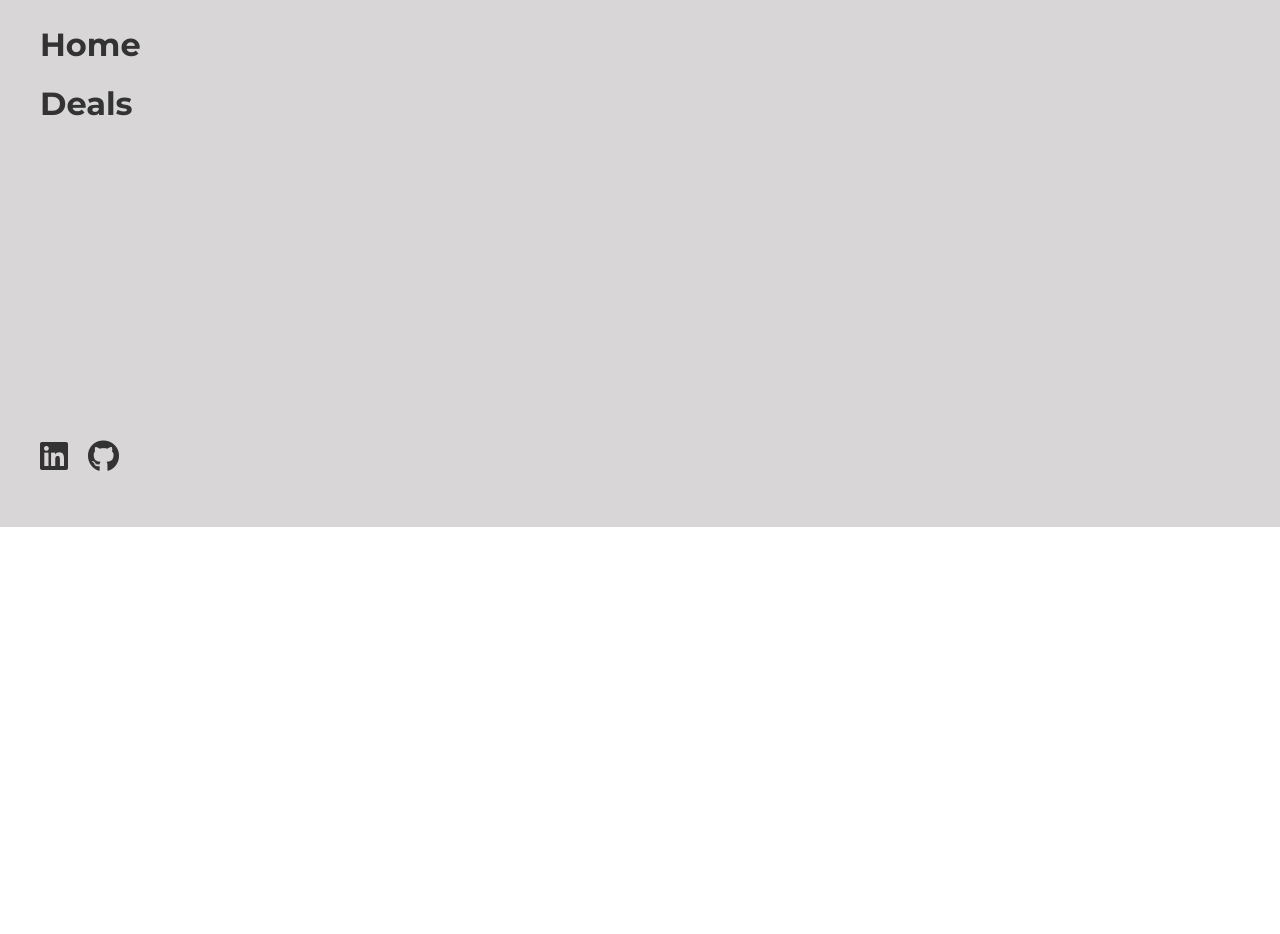
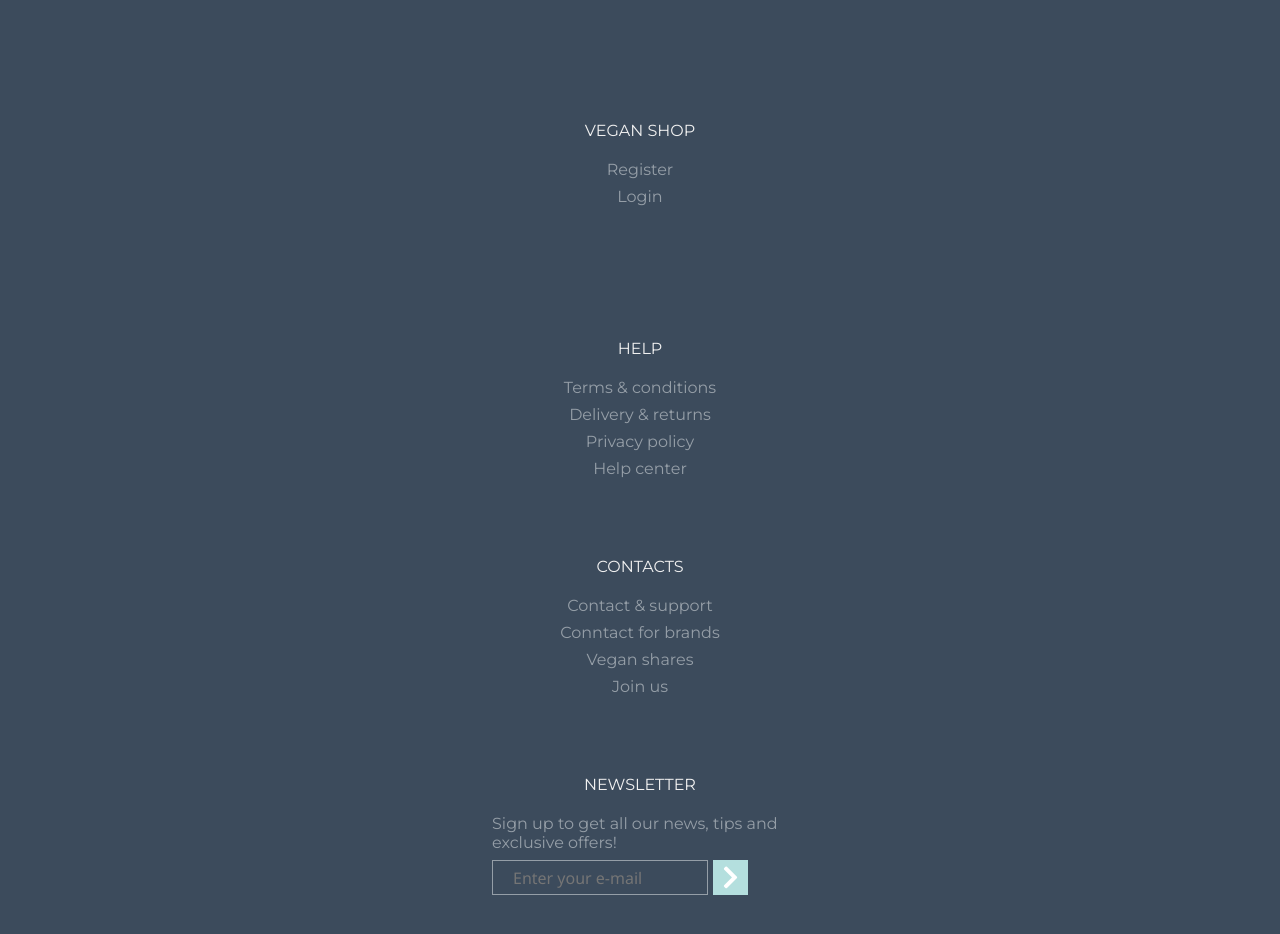
Before and after one commit to JuanLoyola/second-ecommerce, a Vue app: page / in a window 1280 px wide. Shown: the part 308-1242 px from the top of the page. Before the commit the page ends 835 px from the top, so only its background shows below. Built offline with nearby package versions, Linux system fonts and the light colour scheme.

Commit message:
home done

```diff
--- a/src/App.vue
+++ b/src/App.vue
@@ -10,6 +10,7 @@
         <NavBar v-if="!mobileView" />
       </div>
       <router-view/>
+    <TheFooter></TheFooter>
     </div>
 </template>
 
@@ -44,7 +45,7 @@ html {
   position: absolute;
   top: 35px;
   width: 100%;
-  padding: 20px;
+  padding: 0px;
   background-color: #fff;
   box-shadow: 2px 2px 2px 1px rgba(0, 0, 0, 0.2);
   transition: 1s transform cubic-bezier(0,.12,.14,1);
@@ -52,12 +53,18 @@ html {
 .open {
   transform: translateX(300px);
 }
+@media (min-width: 1300px) {
+  .content {
+    padding: 0px;
+  }
+}
 </style>
 
 <script>
 import InfoBar from '@/components/InfoBar.vue'
 import NavBar from '@/components/NavBar.vue'
 import NavBarMobile from '@/components/NavBarMobile.vue'
+import TheFooter from '@/components/TheFooter.vue'
 
 export default {
   data: () => {
@@ -76,7 +83,8 @@ export default {
   components: {
     InfoBar,
     NavBar,
-    NavBarMobile
+    NavBarMobile,
+    TheFooter
   },
 
   created () {
--- /dev/null
+++ b/src/components/TheFooter.vue
@@ -0,0 +1,163 @@
+<template>
+  <footer class="footer">
+    <div class="column">
+      <p class="column__sign">
+        &copy; Vegan Shop {{currentYear}} All rights reserved
+      </p>
+    </div>
+
+    <div class="column">
+      <p class="column__title">Vegan shop</p>
+      <a href="#" class="column__option">Register</a>
+      <a href="#" class="column__option">Login</a>
+    </div>
+
+    <div class="column">
+      <p class="column__title">Help</p>
+      <a href="#" class="column__option">Terms & conditions</a>
+      <a href="#" class="column__option">Delivery & returns</a>
+      <a href="#" class="column__option">Privacy policy</a>
+      <a href="#" class="column__option">Help center</a>
+    </div>
+
+    <div class="column">
+      <p class="column__title">Contacts</p>
+      <a href="#" class="column__option">Contact & support</a>
+      <a href="#" class="column__option">Conntact for brands</a>
+      <a href="#" class="column__option">Vegan shares</a>
+      <a href="#" class="column__option">Join us</a>
+    </div>
+
+    <div class="column">
+      <p class="column__title">Newsletter</p>
+      <a class="column__option">Sign up to get all our news, tips and exclusive offers!</a>
+      <div class="column__option search-box">
+        <input type="text" placeholder="Enter your e-mail" />
+        <i class="fas fa-chevron-right"></i>
+      </div>
+    </div>
+  </footer>
+</template>
+
+<script>
+export default {
+  name: 'TheFooter',
+
+  computed: {
+    currentYear () {
+      return new Date().getFullYear()
+    }
+  }
+}
+</script>
+
+<style lang="scss" scoped>
+.footer{
+  width: 100%;
+  height: 304px;
+  background-color: #3c4b5c;
+  display: flex;
+  flex-flow: row nowrap;
+  justify-content: center;
+  margin: 0;
+  padding: 0;
+  font-size: 1rem;
+
+  .column {
+    margin-top: 48px;
+    width: 296px;
+    height: 216px;
+    display: flex;
+    flex-flow: column nowrap;
+    align-items: flex-start;
+
+    &__sign {
+      width: 136px;
+      text-transform: uppercase;
+      color: #f1f1f1;
+    }
+
+    &__title {
+      margin: 0 0 40px 0;
+      color: #f1f1f1;
+      text-transform: uppercase;
+    }
+
+    &__option {
+      color: #959ea7;
+      margin-bottom: 8px;
+      cursor: pointer;
+    }
+
+    &__option:hover {
+      color: #90acc9;
+    }
+
+    &__social {
+      margin-top: 40px;
+      display:flex;
+      flex-direction: row;
+
+      .icon {
+        margin-right: 8px;
+      }
+    }
+
+    &:nth-child(1) {
+      justify-content: space-between;
+    }
+
+    .search-box {
+      position: relative;
+      width: 100%;
+      max-width: 400px;
+      input {
+        border: 1px solid #959ea7;
+        outline: none;
+        width: calc(100% - 80px);
+        height: 35px;
+        padding: 15px 60px 15px 20px;
+        margin: 0;
+        background-color: #3c4b5c;
+        font-family: "Segoe UI", Tahoma;
+        font-size: 1rem;
+        color: #f1f1f1;
+      }
+      i {
+        width: 35px;
+        height: 35px;
+        position: absolute;
+        right: 40px;
+        top: 0px;
+        font-size: 1.6rem;
+        color: #fff;
+        cursor: pointer;
+        background: #b4dfde;
+        display: flex;
+        justify-content: center;
+        align-items: center;
+      }
+    }
+  }
+}
+
+@media (max-width: 1300px) {
+  .footer{
+    height: 100%;
+    flex-flow: column nowrap;
+    justify-content: center;
+    align-items: center;
+    font-size: 1rem;
+
+    .column {
+      height: 170px;
+      flex-flow: column nowrap;
+      align-items: center;
+
+      &__title {
+        margin: 0 0 20px 0;
+      }
+    }
+  }
+}
+</style>
--- a/src/components/banners/TheThree.vue
+++ b/src/components/banners/TheThree.vue
@@ -127,7 +127,11 @@ export default {
         }
 
         .link {
-          color: rgb(35, 182, 240);
+          color: #6bc6eb;
+
+          &:hover {
+            color: #0f739b;
+          }
         }
       }
 
--- a/src/views/Home.vue
+++ b/src/views/Home.vue
@@ -234,7 +234,6 @@ export default {
 
 @media (max-width: 1300px) {
   .container {
-
     .home {
       width: 100%;
 
```
